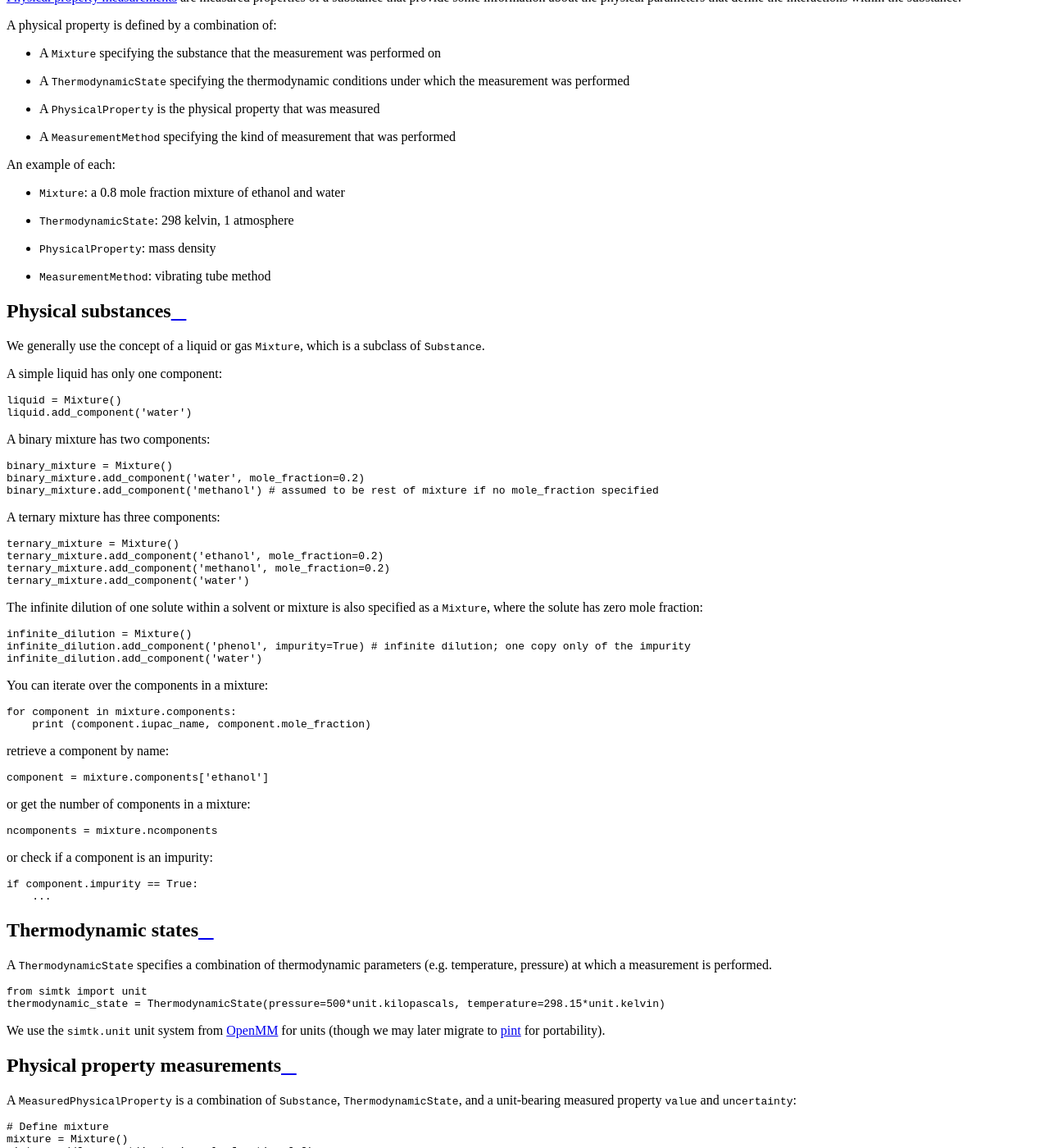
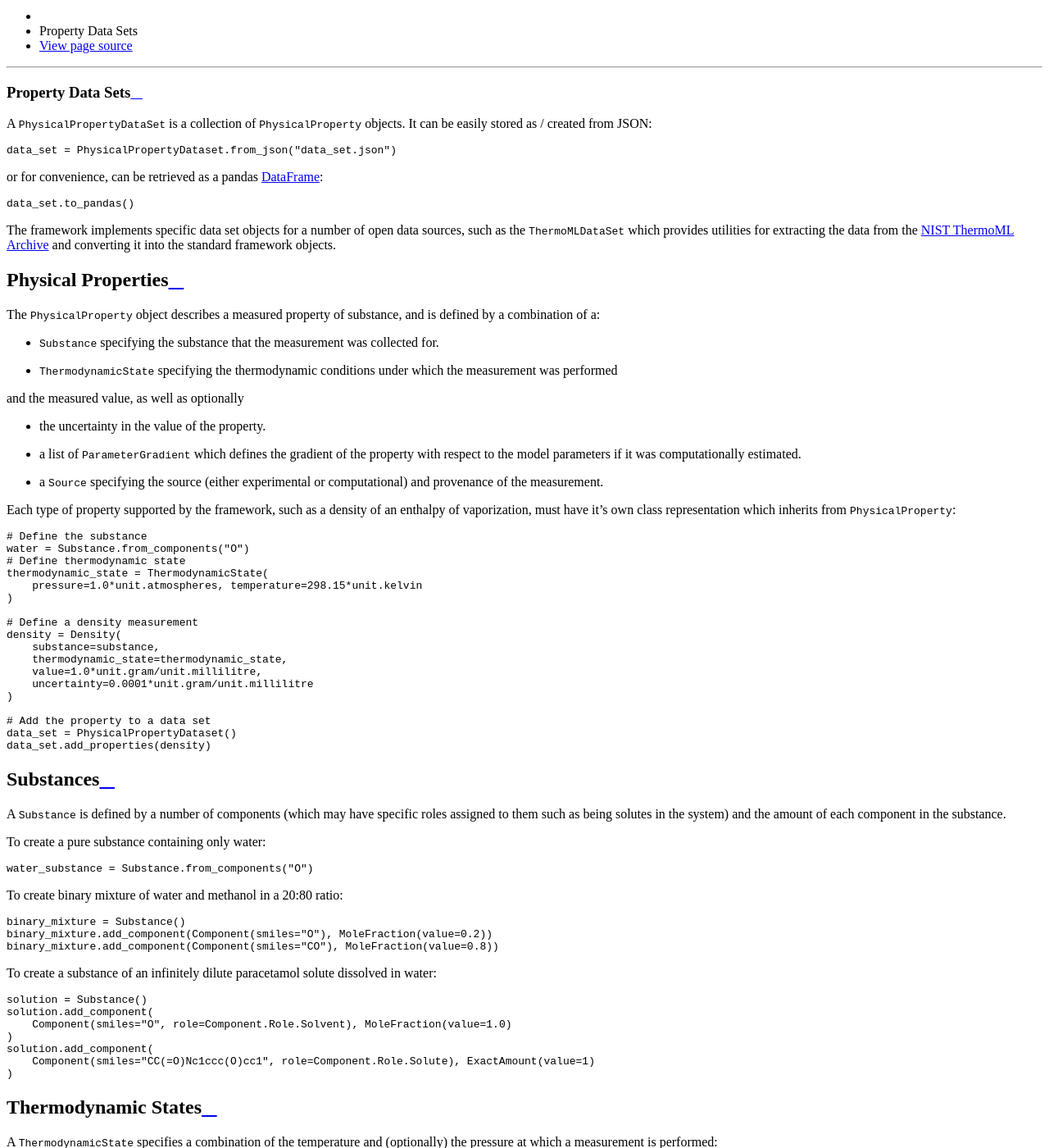
Before and after one commit to openforcefield/openff-evaluator, a Sphinx documentation site: the page built from docs/physicalproperties.rst, in a window 1280 px wide and 1400 px high, scrolled down 656 px. Shown: the whole window at 82% size. Built offline with Sphinx 7.4.7 and the Read the Docs theme 2.0.0, drawn with Linux system fonts in a browser that asks for light colours; some of the changed text lies outside the part shown.

Commit message:
Initial docs updating / refactor.

```diff
--- a/docs/builddocs.rst
+++ b/docs/builddocs.rst
@@ -1,7 +1,7 @@
 Building the Docs
 =================
 
-Although documentation for the Property Estimator is `readily available online
+Although documentation for the OpenFF Evaluator is `readily available online
 <https://property-estimator.readthedocs.io/en/latest/>`_, it is sometimes useful
 to build a local version such as when
 
--- a/docs/conf.py
+++ b/docs/conf.py
@@ -19,9 +19,8 @@ sys.path.insert(0, os.path.abspath('.'))
 
 # -- Project information -----------------------------------------------------
 
-project = 'Property Estimator'
-copyright = ("2019, Open Force Field Consortium. Project structure based on the "
-             "Computational Molecular Science Python Cookiecutter version 1.0")
+project = 'OpenFF Evaluator'
+copyright = ("2019, Open Force Field Consortium.")
 author = 'Open Force Field Consortium'
 
 # The short X.Y version
@@ -82,7 +81,7 @@ language = None
 exclude_patterns = ['_build', 'Thumbs.db', '.DS_Store']
 
 # The name of the Pygments (syntax highlighting) style to use.
-pygments_style = 'sphinx'
+pygments_style = 'default'
 
 # If true, `todo` and `todoList` produce output, else they produce nothing.
 todo_include_todos = True
--- a/docs/physicalproperties.rst
+++ b/docs/physicalproperties.rst
@@ -1,147 +1,89 @@
-Physical Property Measurements
-==============================
+Property Data Sets
+==================
 
-.. warning:: This text is now out of date, but will be updated in future to reflect the
-             latest version of the framework.
+A ``PhysicalPropertyDataSet`` is a collection of ``PhysicalProperty`` objects. It can be easily stored as /
+created from JSON::
 
-`Physical property measurements <https://en.wikipedia.org/wiki/Physical_property>`_ are measured properties of
-a substance that provide some information about the physical parameters that define the interactions within the
-substance.
+    data_set = PhysicalPropertyDataset.from_json("data_set.json")
 
-A physical property is defined by a combination of:
+or for convenience, can be retrieved as a pandas `DataFrame <https://pandas.pydata.org/pandas-docs/stable/
+generated/pandas.DataFrame.html>`_::
 
-* A ``Mixture`` specifying the substance that the measurement was performed on
-* A ``ThermodynamicState`` specifying the thermodynamic conditions under which the measurement was performed
-* A ``PhysicalProperty`` is the physical property that was measured
-* A ``MeasurementMethod`` specifying the kind of measurement that was performed
+    data_set.to_pandas()
 
-An example of each:
+The framework implements specific data set objects for a number of open data sources, such as the ``ThermoMLDataSet``
+which provides utilities for extracting the data from the `NIST ThermoML Archive <http://trc.nist.gov/ThermoML.html>`_
+and converting it into the standard framework objects.
 
-* ``Mixture``: a 0.8 mole fraction mixture of ethanol and water
-* ``ThermodynamicState``: 298 kelvin, 1 atmosphere
-* ``PhysicalProperty``: mass density
-* ``MeasurementMethod``: vibrating tube method
-
-Physical substances
+Physical Properties
 -------------------
 
-We generally use the concept of a liquid or gas ``Mixture``, which is a subclass of ``Substance``.
+The ``PhysicalProperty`` object describes a measured property of substance, and is defined by a combination of a:
 
-A simple liquid has only one component:
+* ``Substance`` specifying the substance that the measurement was collected for.
+* ``ThermodynamicState`` specifying the thermodynamic conditions under which the measurement was performed
 
-.. code-block:: python
+and the measured value, as well as optionally
 
-    liquid = Mixture()
-    liquid.add_component('water')
+* the uncertainty in the value of the property.
+* a list of ``ParameterGradient`` which defines the gradient of the property with respect to the model parameters
+  if it was computationally estimated.
+* a ``Source`` specifying the source (either experimental or computational) and provenance of the measurement.
 
-A binary mixture has two components:
+Each type of property supported by the framework, such as a density of an enthalpy of vaporization, must have it's own
+class representation which inherits from ``PhysicalProperty``::
 
-.. code-block:: python
+    # Define the substance
+    water = Substance.from_components("O")
+    # Define thermodynamic state
+    thermodynamic_state = ThermodynamicState(
+        pressure=1.0*unit.atmospheres, temperature=298.15*unit.kelvin
+    )
 
-    binary_mixture = Mixture()
-    binary_mixture.add_component('water', mole_fraction=0.2)
-    binary_mixture.add_component('methanol') # assumed to be rest of mixture if no mole_fraction specified
+    # Define a density measurement
+    density = Density(
+        substance=substance,
+        thermodynamic_state=thermodynamic_state,
+        value=1.0*unit.gram/unit.millilitre,
+        uncertainty=0.0001*unit.gram/unit.millilitre
+    )
 
-A ternary mixture has three components:
+    # Add the property to a data set
+    data_set = PhysicalPropertyDataset()
+    data_set.add_properties(density)
 
-.. code-block:: python
+Substances
+----------
 
-    ternary_mixture = Mixture()
-    ternary_mixture.add_component('ethanol', mole_fraction=0.2)
-    ternary_mixture.add_component('methanol', mole_fraction=0.2)
-    ternary_mixture.add_component('water')
+A ``Substance`` is defined by a number of components (which may have specific roles assigned to them such as
+being solutes in the system) and the amount of each component in the substance.
 
-The infinite dilution of one solute within a solvent or mixture is also specified as a ``Mixture``, where the solute
-has zero mole fraction:
+To create a pure substance containing only water::
 
-.. code-block:: python
+    water_substance = Substance.from_components("O")
 
-    infinite_dilution = Mixture()
-    infinite_dilution.add_component('phenol', impurity=True) # infinite dilution; one copy only of the impurity
-    infinite_dilution.add_component('water')
+To create binary mixture of water and methanol in a 20:80 ratio::
 
-You can iterate over the components in a mixture:
+    binary_mixture = Substance()
+    binary_mixture.add_component(Component(smiles="O"), MoleFraction(value=0.2))
+    binary_mixture.add_component(Component(smiles="CO"), MoleFraction(value=0.8))
 
-.. code-block:: python
+To create a substance of an infinitely dilute paracetamol solute dissolved in water::
 
-    for component in mixture.components:
-        print (component.iupac_name, component.mole_fraction)
+    solution = Substance()
+    solution.add_component(
+        Component(smiles="O", role=Component.Role.Solvent), MoleFraction(value=1.0)
+    )
+    solution.add_component(
+        Component(smiles="CC(=O)Nc1ccc(O)cc1", role=Component.Role.Solute), ExactAmount(value=1)
+    )
 
-retrieve a component by name:
-
-.. code-block:: python
-
-    component = mixture.components['ethanol']
-
-or get the number of components in a mixture:
-
-.. code-block:: python
-
-    ncomponents = mixture.ncomponents
-
-or check if a component is an impurity:
-
-.. code-block:: python
-
-    if component.impurity == True:
-        ...
-
-Thermodynamic states
+Thermodynamic States
 --------------------
 
-A ``ThermodynamicState`` specifies a combination of thermodynamic parameters (e.g. temperature, pressure) at which a
-measurement is performed.
+A ``ThermodynamicState`` specifies a combination of the temperature and (optionally) the pressure at which a
+measurement is performed::
 
-.. code-block:: python
-
-    from simtk import unit
-    thermodynamic_state = ThermodynamicState(pressure=500*unit.kilopascals, temperature=298.15*unit.kelvin)
-
-We use the ``simtk.unit`` unit system from `OpenMM <http://openmm.org>`_ for units (though we may later migrate to
-`pint <https://pint.readthedocs.io>`_ for portability).
-
-Physical property measurements
-------------------------------
-
-A ``MeasuredPhysicalProperty`` is a combination of ``Substance``, ``ThermodynamicState``, and a unit-bearing measured
-property ``value`` and ``uncertainty``:
-
-.. code-block:: python
-
-    # Define mixture
-    mixture = Mixture()
-    mixture.addComponent('water', mole_fraction=0.2)
-    mixture.addComponent('methanol')
-
-    # Define thermodynamic state
-    thermodynamic_state = ThermodynamicState(pressure=500*unit.kilopascals, temperature=298.15*unit.kelvin)
-
-    # Define measurement
-    measurement = ExcessMolarEnthalpy(substance, thermodynamic_state, value=83.3863244*unit.kilojoules_per_mole,
-                                      uncertainty=0.1220794866*unit.kilojoules_per_mole)
-
-The various properties are all subclasses of ``MeasuredPhysicalProperty`` and generally follow the ``<ePropName/>``
-ThermoML tag names.
-
-Some examples of ``MeasuredPhysicalProperty``:
-
-* ``MassDensity`` - mass density
-* ``ExcessMolarEnthalpy`` - excess partial apparent molar enthalpy
-* ``HeatCapacity`` - molar heat capacity at constant pressure
-
-A `roadmap of physical properties to be implemented <https://github.com/open-forcefield-group/open-forcefield-tools/wiki/Physical-Properties-for-Calculation>`_) is available.
-
-Please raise an issue if your physical property of interest is not listed!
-
-Each ``MeasuredPhysicalProperty`` has several properties:
-
-* ``.substance`` - the ``Mixture`` for which the measurement was made
-* ``.thermodynamic_state`` - the ``ThermodynamicState`` at which the measurement was made
-* ``.measurement_method`` - the ``MeasurementMethod`` used to measure the physical property
-* ``.value`` - the unit-bearing measurement value
-* ``.uncertainty`` - the standard uncertainty of the measurement
-* ``.reference`` - the literature reference (if available) for the measurement
-* ``.DOI`` - the literature reference DOI (if available) for the measurement
-
-The value, uncertainty, reference, and DOI do not necessarily need to be defined for a dataset in order for property
-calculations to be performed.
+    thermodynamic_state = ThermodynamicState(
+        temperature=298.15*unit.kelvin, pressure=1.0*unit.atmosphere
+    )
--- a/docs/propertydatasets.rst
+++ /dev/null
@@ -1,117 +0,0 @@
-Physical Property Data Sets
-===========================
-
-.. warning:: This text is now out of date, but will be updated in future to reflect the
-             latest version of the framework.
-
-A ``PhysicalPropertyDataset`` is a collection of ``MeasuredPhysicalProperty`` objects that are related in some way.
-
-.. code-block:: python
-
-    dataset = PhysicalPropertyDataset([measurement1, measurement2])
-
-The dataset is iterable:
-
-.. code-block:: python
-
-    dataset = PhysicalPropertyDataset([measurement1, measurement2])
-
-    for measurement in dataset:
-        print measurement.value
-
-and has accessors to retrieve DOIs and references associated with measurements in the dataset:
-
-.. code-block:: python
-
-    # Print the DOIs associated with this dataset
-    print(dataset.DOIs)
-
-    # Print the references associated with this dataset
-    print(dataset.references)
-
-For convenience, you can retrieve the dataset as a `pandas DataFrame <https://pandas.pydata.org/pandas-docs/stable/generated/pandas.DataFrame.html>`_:
-
-.. code-block:: python
-
-    dataset.to_pandas()
-
-ThermoML datasets
------------------
-
-A ``ThermoMLDataset`` object represents a physical property dataset stored in the IUPAC-standard
-`ThermoML <http://trc.nist.gov/ThermoMLRecommendations.pdf>`_) for specifying thermodynamic properties in XML format.
-``ThermoMLDataset`` is a subclass of ``PhysicalPropertyDataset``, and provides the same API interface (in addition to
-some ThermoML-specfic methods).
-
-Direct access to the `NIST ThermoML Archive <http://trc.nist.gov/ThermoML.html>`_ is
-supported for obtaining physical property measurements in this format directly from the NIST TRC repository.
-
-For example, to retrieve `the ThermoML dataset <http://trc.boulder.nist.gov/ThermoML/10.1016/j.jct.2005.03.012>`_ that
-accompanies `this paper <http://www.sciencedirect.com/science/article/pii/S0021961405000741>`_, we can simply use the
-DOI ``10.1016/j.jct.2005.03.012`` as a key for creating a ``PhysicalPropertyDataset`` subclassed object from the
-ThermoML Archive:
-
-.. code-block:: python
-
-    dataset = ThermoMLDataset(doi='10.1016/j.jct.2005.03.012')
-
-You can also specify multiple ThermoML Archive keys to create a dataset from multiple ThermoML files:
-
-.. code-block:: python
-
-    thermoml_keys = ['10.1021/acs.jced.5b00365', '10.1021/acs.jced.5b00474']
-    dataset = ThermoMLDataset(doi=thermoml_keys)
-
-It is also possible to specify ThermoML datasets housed at other locations, such as
-
-.. code-block:: python
-
-    dataset = ThermoMLDataset(url='http://openforcefieldgroup.org/thermoml-datasets')
-
-or
-
-.. code-block:: python
-
-    dataset = ThermoMLDataset(url='file:///Users/choderaj/thermoml')
-
-or
-
-.. code-block:: python
-
-    dataset = ThermoMLDataset(doi=['10.1021/acs.jced.5b00365', '10.1021/acs.jced.5b00474'],
-                              url='http://openforcefieldgroup.org/thermoml-datasets')
-
-or from ThermoML and a different URL:
-
-.. code-block:: python
-
-    dataset = ThermoMLDataset(doi=thermoml_keys)
-    dataset.retrieve(doi=local_keys, url='http://openforcefieldgroup.org/thermoml-datasets')
-
-You can see which DOIs contribute to the current ``ThermoMLDataset`` with the convenience functions:
-
-.. code-block:: python
-
-    print(dataset.DOIs)
-
-NIST has compiled a JSON frame of corrections to uncertainties.
-
-These can be used to update or correct data uncertainties and discard outliers using ``applyNISTUncertainties()``:
-
-.. code-block:: python
-
-    # Modify uncertainties according to NIST evaluation
-    dataset.apply_nist_uncertainties(nist_uncertainties, adjust_uncertainties=True, discard_outliers=True)
-
-.. todo::
-
-    * We should merge any other useful parts parts of the `ThermoPyL API <https://github.com/choderalab/thermopyl>`_
-      in here.
-
-Other datasets
---------------
-
-In future, we will add interfaces to other online datasets, such as
-
-* `BindingDB <https://www.bindingdb.org/bind/index.jsp>`_ for retrieving
-  `host-guest binding affinity <https://www.bindingdb.org/bind/HostGuest.jsp>`_ datasets.
--- a/docs/releasehistory.rst
+++ b/docs/releasehistory.rst
@@ -1,15 +1,12 @@
 Release History
 ===============
 
-Releases will eventually follow the ``major.minor.micro`` scheme recommended by
+Releases follow the ``major.minor.micro`` scheme recommended by
 `PEP440 <https://www.python.org/dev/peps/pep-0440/#final-releases>`_, where
 
 * ``major`` increments denote a change that may break API compatibility with previous ``major`` releases
 * ``minor`` increments add features but do not break API compatibility
 * ``micro`` increments represent bugfix releases or improvements in documentation
-
-All early releases however will simply recieve a ``micro`` version bump regardless of
-how major the changes may be.
 
 0.0.9 - Multi-state Reweighting Fix
 -----------------------------------
--- /dev/null
+++ b/docs/reweightinglayer.rst
@@ -0,0 +1,2 @@
+Data Reweighting
+================
--- /dev/null
+++ b/docs/simulationlayer.rst
@@ -0,0 +1,2 @@
+Direct Simulation
+=================
--- /dev/null
+++ b/docs/storagebackend.rst
@@ -0,0 +1,5 @@
+Storage Backends
+================
+
+Local File Storage
+------------------
--- /dev/null
+++ b/docs/thermomldatasets.rst
@@ -0,0 +1,27 @@
+ThermoML Data Sets
+==================
+
+The ``ThermoMLDataset`` object offers an API for extracting physical properties from the `NIST ThermoML Archive
+<http://trc.nist.gov/ThermoML.html>`_, both directly from the archive itself or from files stored in the IUPAC-
+standard `ThermoML <http://trc.nist.gov/ThermoMLRecommendations.pdf>`_) format locally.
+
+For example, to retrieve `the ThermoML dataset <http://trc.boulder.nist.gov/ThermoML/10.1016/j.jct.2005.03.012>`_
+that accompanies `this paper <http://www.sciencedirect.com/science/article/pii/S0021961405000741>`_, we can simply
+use the digital object identifier (DOI) ``10.1016/j.jct.2005.03.012``::
+
+    data_set = ThermoMLDataset.from_doi('10.1016/j.jct.2005.03.012')
+
+You can also specify multiple identifiers to create a dataset from multiple ThermoML files::
+
+    identifiers = ['10.1021/acs.jced.5b00365', '10.1021/acs.jced.5b00474']
+    dataset = ThermoMLDataset.doi(*identifiers)
+
+Entire archives of properties can be downloaded directly from the `TRC website <>`_ and parsed by the framework::
+
+    # Download the zip archive of all properties from the JCT journal
+    x = requests.get()
+    # Untar the files.
+    y = untar()
+    files_paths = glob()
+    # Load the files into a data set object
+    z = ThermoMLDataSet.from_file(file_paths
--- /dev/null
+++ b/docs/tutorial01.rst
@@ -0,0 +1,2 @@
+01 - Loading Data Sets
+======================
```
Also changed, not shown: docs/_static/README.md (deleted, +0 -16 lines), docs/calculationbackend.rst (added, +8 -0 lines), docs/index.rst (+98 -41 lines).
